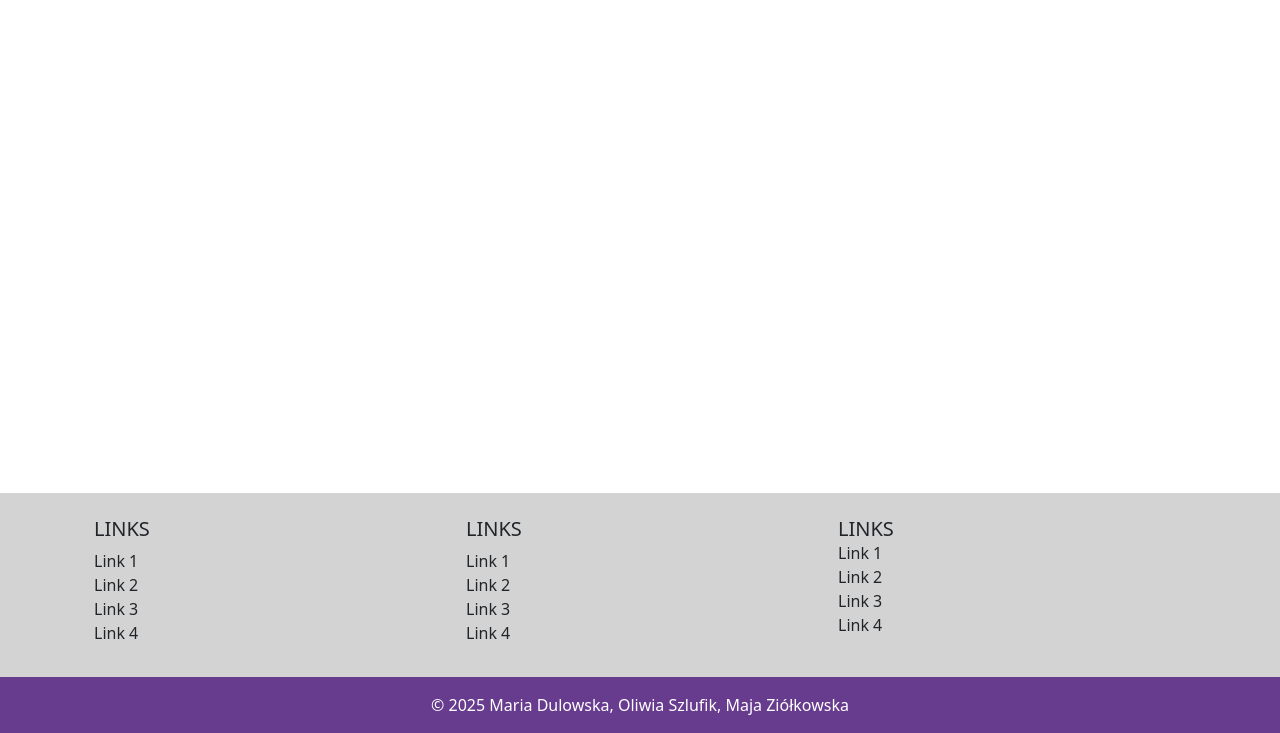
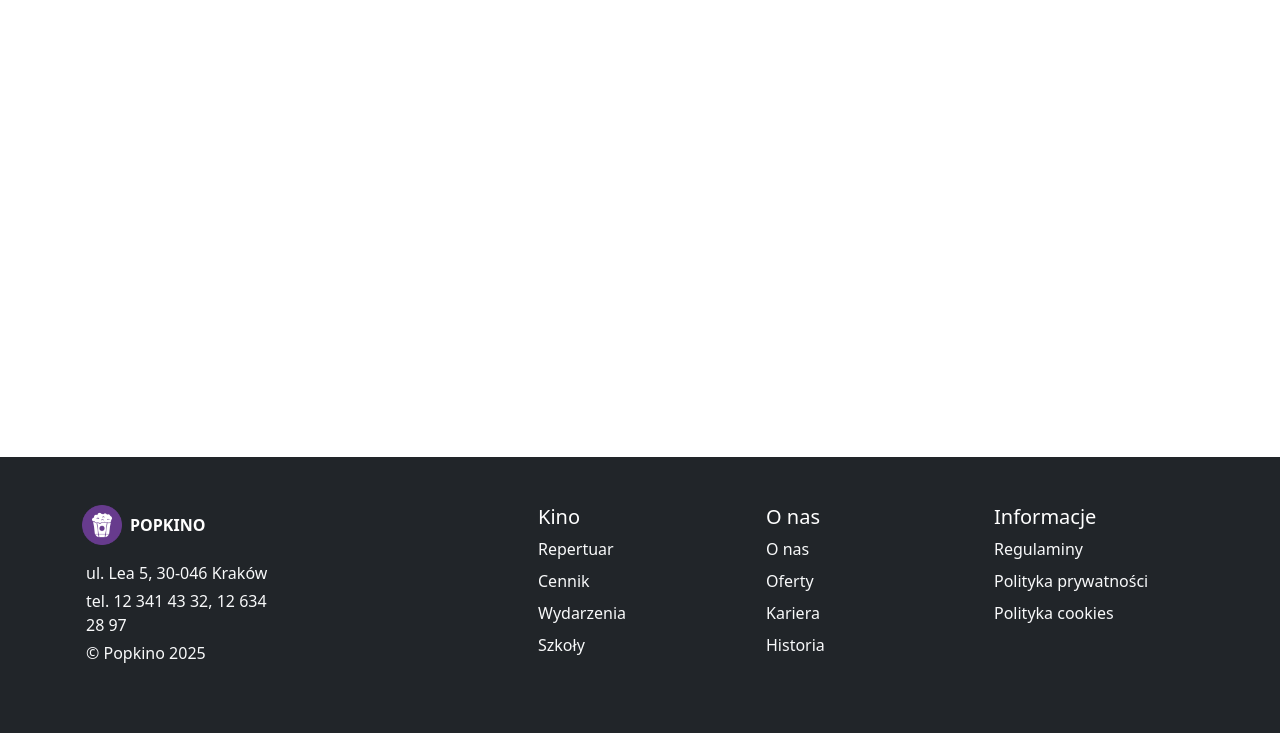
Before and after one commit to Rinkazuuka/Movie-Ticket-Sales-System, a Flask app: page / in a window 1280 px wide. Shown: the part 67-800 px from the top of the page. Run offline with Flask 2, Linux system fonts and the light colour scheme; data that the repository does not hold is empty; some libraries are stand-ins or nearby versions.

Commit message:
Add footer

```diff
--- a/static/css/styles.css
+++ b/static/css/styles.css
@@ -42,12 +42,6 @@ a {
 }
 
 
-
-#lower-footer {
-    background-color: #673B8D;
-    color: white;
-}
-
 .showing-card:hover {
     border-color: #673B8D;
     background-color: #e1ccf3;
@@ -65,8 +59,9 @@ body {
 }
 
 footer {
-    background-color: lightgray;
+    color: white;
 }
+
 
 .button-container {
     margin-top: auto;
--- a/templates/base_reservation.html
+++ b/templates/base_reservation.html
@@ -6,10 +6,7 @@
 <body>
     <nav class="navbar mb-5">
         <div class="container-fluid">
-            <a class="navbar-brand d-flex align-items-center justify-content-center" href="/">
-                <img src="../static/images/logo.png" height="40" width="40" class="d-inline-block align-text-top me-2">
-                <span class="fw-bold text-uppercase">Popkino</span>
-            </a>
+            {% include 'logo.html' %}
             <div class="d-flex gap-2 align-items-center justify-content-center">
                 <img src="../static/images/time-left.png" height="20px" width="20px">
                 <div id="timer" class="p">Zostało do końca rezerwacji <span id="countdown"></span></div>
--- a/templates/base_website.html
+++ b/templates/base_website.html
@@ -7,14 +7,11 @@
 <body>
     <nav class="navbar">
         <div class="container-fluid">
-            <a class="navbar-brand d-flex align-items-center justify-content-center" href="/">
-                <img src="../static/images/logo.png" height="40" width="40" class="d-inline-block align-text-top me-2">
-                <span class="fw-bold text-uppercase">Popkino</span>
-            </a>
+            {% include 'logo.html' %}
         </div>
     </nav>
 
-    <div class="container" style="flex: 1">
+    <div class="container px-0" style="flex: 1">
         {% block content %}{% endblock %}
     </div>
 
--- a/templates/footer.html
+++ b/templates/footer.html
@@ -1,80 +1,48 @@
-<footer class="text-center text-lg-start mt-5">
-  <!-- Grid container -->
-  <div class="container p-4 justify-content-center">
-    <!--Grid row-->
-    <div class="row">
-      <!--Grid column-->
-      <div class="col-lg-4 col-md-3 mb-4 mb-md-0">
-        <h5 class="text-uppercase">Links</h5>
+<footer class=" bg-dark">
+  <div class="container">
+    <div class="row row-cols-1 row-cols-sm-2 row-cols-md-5 my-5">
+      <div class="col mb-3">
+        {% include 'logo.html' %}
+        <div class="mt-3">
+          <p class="text-light m-1">ul. Lea 5, 30-046 Kraków</p>
+          <p class="text-light m-1">tel. 12 341 43 32, 12 634 28 97</p>
+          <p class="text-light m-1">© Popkino 2025</p>
+        </div>
+      </div>
 
-        <ul class="list-unstyled mb-0">
-          <li>
-            <a href="#!" class="text-body">Link 1</a>
-          </li>
-          <li>
-            <a href="#!" class="text-body">Link 2</a>
-          </li>
-          <li>
-            <a href="#!" class="text-body">Link 3</a>
-          </li>
-          <li>
-            <a href="#!" class="text-body">Link 4</a>
-          </li>
+      <div class="col mb-3">
+
+      </div>
+
+      <div class="col mb-3">
+        <h5>Kino</h5>
+        <ul class="nav flex-column">
+          <li class="nav-item mb-2"><a href="#" class="nav-link p-0 text-light">Repertuar</a></li>
+          <li class="nav-item mb-2"><a href="#" class="nav-link p-0 text-light">Cennik</a></li>
+          <li class="nav-item mb-2"><a href="#" class="nav-link p-0 text-light">Wydarzenia</a></li>
+          <li class="nav-item mb-2"><a href="#" class="nav-link p-0 text-light">Szkoły</a></li>
         </ul>
       </div>
-      <!--Grid column-->
 
-
-
-      <!--Grid column-->
-      <div class="col-lg-4 col-md-3 mb-4 mb-md-0">
-        <h5 class="text-uppercase">Links</h5>
-
-        <ul class="list-unstyled mb-0">
-          <li>
-            <a href="#!" class="text-body">Link 1</a>
-          </li>
-          <li>
-            <a href="#!" class="text-body">Link 2</a>
-          </li>
-          <li>
-            <a href="#!" class="text-body">Link 3</a>
-          </li>
-          <li>
-            <a href="#!" class="text-body">Link 4</a>
-          </li>
+      <div class="col mb-3">
+        <h5>O nas</h5>
+        <ul class="nav flex-column">
+          <li class="nav-item mb-2"><a href="#" class="nav-link p-0 text-light">O nas</a></li>
+          <li class="nav-item mb-2"><a href="#" class="nav-link p-0 text-light">Oferty</a></li>
+          <li class="nav-item mb-2"><a href="#" class="nav-link p-0 text-light">Kariera</a></li>
+          <li class="nav-item mb-2"><a href="#" class="nav-link p-0 text-light">Historia</a></li>
         </ul>
       </div>
-      <!--Grid column-->
 
-      <!--Grid column-->
-      <div class="col-lg-4 col-md-3 mb-4 mb-md-0">
-        <h5 class="text-uppercase mb-0">Links</h5>
-
-        <ul class="list-unstyled">
-          <li>
-            <a href="#!" class="text-body">Link 1</a>
-          </li>
-          <li>
-            <a href="#!" class="text-body">Link 2</a>
-          </li>
-          <li>
-            <a href="#!" class="text-body">Link 3</a>
-          </li>
-          <li>
-            <a href="#!" class="text-body">Link 4</a>
-          </li>
+      <div class="col mb-3">
+        <h5>Informacje</h5>
+        <ul class="nav flex-column">
+          <li class="nav-item mb-2"><a href="#" class="nav-link p-0 text-light">Regulaminy</a></li>
+          <li class="nav-item mb-2"><a href="#" class="nav-link p-0 text-light">Polityka prywatności</a></li>
+          <li class="nav-item mb-2"><a href="#" class="nav-link p-0 text-light">Polityka cookies</a></li>
         </ul>
       </div>
-      <!--Grid column-->
     </div>
-    <!--Grid row-->
+
   </div>
-  <!-- Grid container -->
-
-  <!-- Copyright -->
-  <div class="text-center p-3" id="lower-footer">
-    © 2025 Maria Dulowska, Oliwia Szlufik, Maja Ziółkowska
-  </div>
-  <!-- Copyright -->
 </footer>
--- /dev/null
+++ b/templates/logo.html
@@ -0,0 +1,4 @@
+<a class="navbar-brand d-flex align-items-center" href="/">
+    <img src="../static/images/logo.png" height="40" width="40" class="d-inline-block align-text-top me-2">
+    <span class="fw-bold text-uppercase">Popkino</span>
+</a>
```
